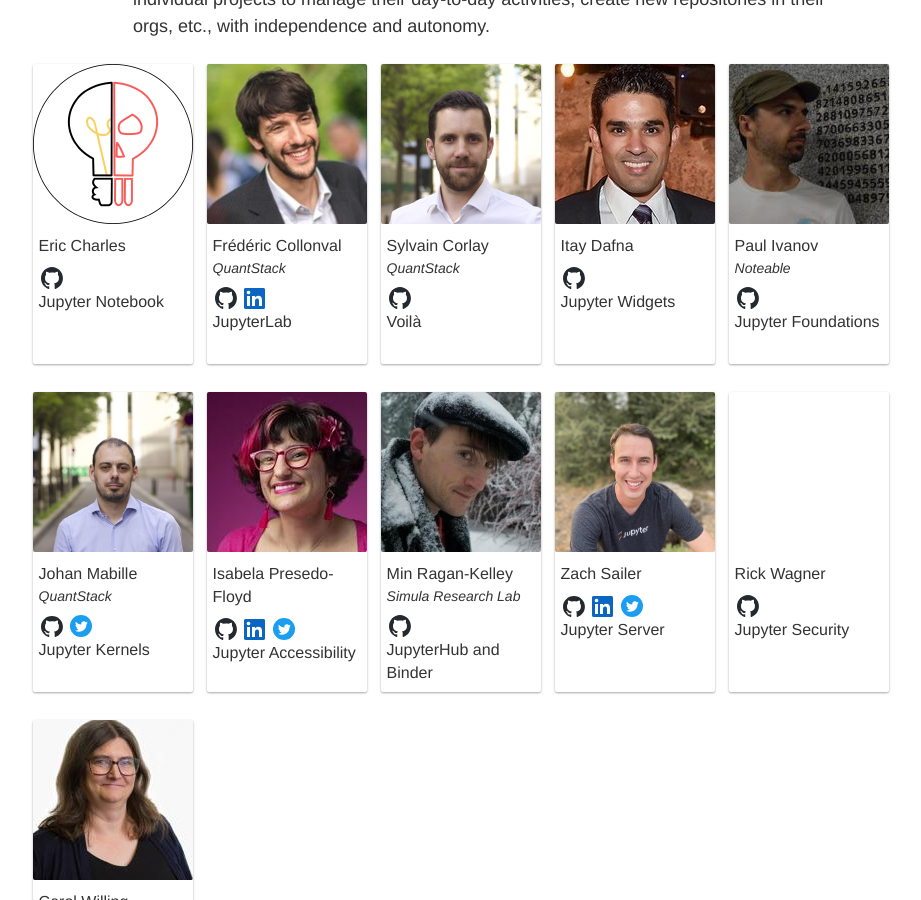
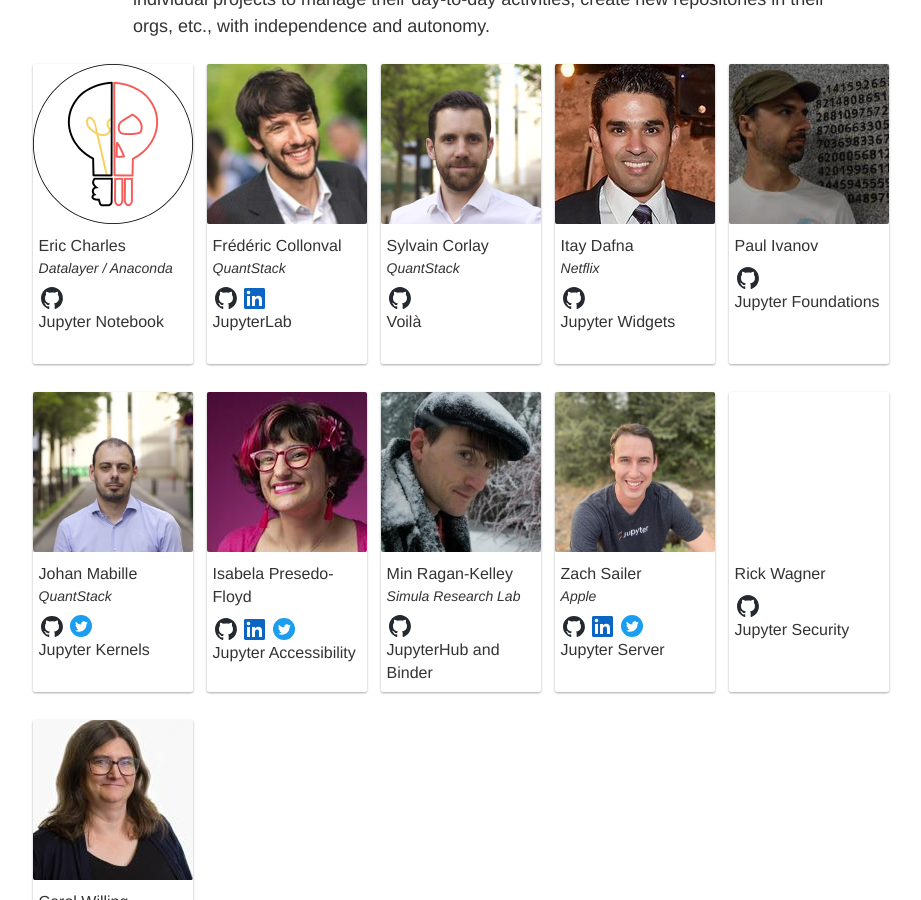
Before and after one commit to jupyter/jupyter.github.io, a Jekyll site: the page built from about.html, in a window 1280 px wide and 900 px high, scrolled down 1868 px. Shown: the whole window, without its empty margins (142-1063 px from the left). Built offline with Jekyll 4.4.1, drawn with Linux system fonts in a browser that asks for light colours; comment, search, counter and statistics services are not loaded.

Commit message:
Update affiliation of SSC members

```diff
--- a/about.html
+++ b/about.html
@@ -183,6 +183,7 @@
   - name: Zach Sailer
     photo: Zach_Sailer.jpg
     gh_handle: Zsailer
+    affiliation: Apple
     linkedin: https://linkedin.com/in/zach-sailer-8a1472151/
     twitter_handle: zrsailer
   - name: Matthew Seal
@@ -235,7 +236,6 @@
     gh_handle: jhamrick
   - name: Paul Ivanov
     photo: PaulIvanov.jpeg
-    affiliation: Noteable
     gh_handle: ivanov
   - name: Thomas Kluyver
     photo: ThomasKluyver.jpeg
@@ -306,6 +306,7 @@
   - name: Eric Charles
     photo: EricCharles.png
     gh_handle: echarles
+    affiliation: Datalayer / Anaconda
     subproject: Jupyter Notebook
   - name: Frédéric Collonval
     photo: Frederic_Collonval.jpg
@@ -320,11 +321,11 @@
     subproject: Voilà
   - name: Itay Dafna
     photo: ItayDafna.jpg
+    affiliation: Netflix
     gh_handle: ibdafna
     subproject: Jupyter Widgets
   - name: Paul Ivanov
     photo: PaulIvanov.jpeg
-    affiliation: Noteable
     gh_handle: ivanov
     subproject: Jupyter Foundations
   - name: Johan Mabille
@@ -347,6 +348,7 @@
   - name: Zach Sailer
     photo: Zach_Sailer.jpg
     gh_handle: Zsailer
+    affiliation: Apple
     linkedin: https://linkedin.com/in/zach-sailer-8a1472151/
     twitter_handle: zrsailer
     subproject: Jupyter Server
@@ -377,7 +379,6 @@
     gh_handle: tgeorgeux
   - name: Paul Ivanov
     photo: PaulIvanov.jpeg
-    affiliation: Noteable
     gh_handle: ivanov
   - name: Min Ragan-Kelley
     photo: MinRaganKelley.jpeg
```
